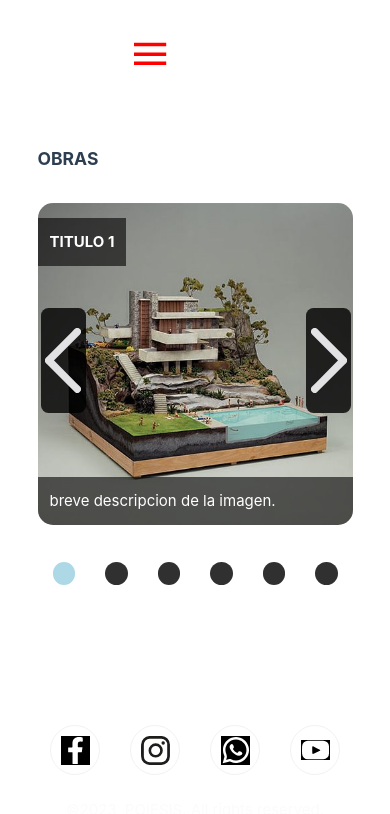
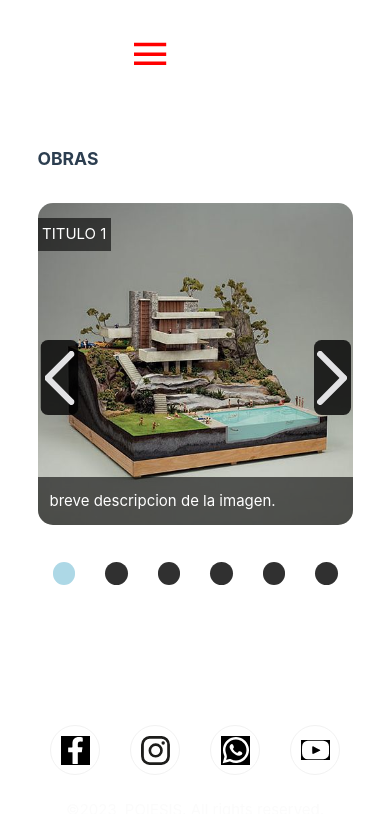
Before and after one commit to 1knighttale1/Arquitecto-VueCli, a Vue app: page /obras in a window 390 px wide. Shown: the top 814 px of the page. Built offline with nearby package versions, Linux system fonts and the light colour scheme.

Commit message:
ajuste css carrousel :v

```diff
--- a/src/components/GaleryCarrousel.vue
+++ b/src/components/GaleryCarrousel.vue
@@ -69,23 +69,19 @@ function moveCarrousel(button) {
 
 </script>
 <style>
+/* botones */
 .container-central .button-right, .container-central .button-left {
   position: absolute;
   width: 3em;
-  height: 7em;
+  height: 9em;
   border-radius: .5em;
-  top: 7rem;
+  top: 30%;
   filter: invert(1);
   background: hsla(0, 100%, 100%, 0.8);
   background-repeat: no-repeat;
   background-position: center center;
   background-size: 80%;
   z-index: 1000;
-}
-@media (min-width: 35em){
-  .container-central .button-right, .container-central .button-left {
-        top: 30%;
-    }
 }
 .container-central .button-left {
   left: .7em;
@@ -96,6 +92,14 @@ function moveCarrousel(button) {
   right: .6em;
   background-image: url('../assets/SVG/arrow_icon.svg');
 }
+@media (max-width: 35em){
+  .container-central .button-right, .container-central .button-left {
+    top: 25%;
+    height: 5em;
+    width: 2.5em;
+  }
+}
+/* carrousel */
 .img-carrousel {
   min-height: 40vh;
   height: 100%;
@@ -186,8 +190,14 @@ function moveCarrousel(button) {
   background-color: var(--blanco);
   /* box-shadow: 0.6em 0.6em 1.2em var(--sombra-ppal), -0.6em -0.6em 1.2em var(--sombra-sec), inset 0 0 0 transparent, inset 0 0 0 transparent; */
 }
-
 .container-central .punto.activo {
   background-color: lightblue;
 }
+/* pantalla telefono */
+@media (max-width: 35em){
+  .img-carrousel .title {
+    font-weight: normal;
+    padding: .3rem;
+  }
+}
 </style>
```
